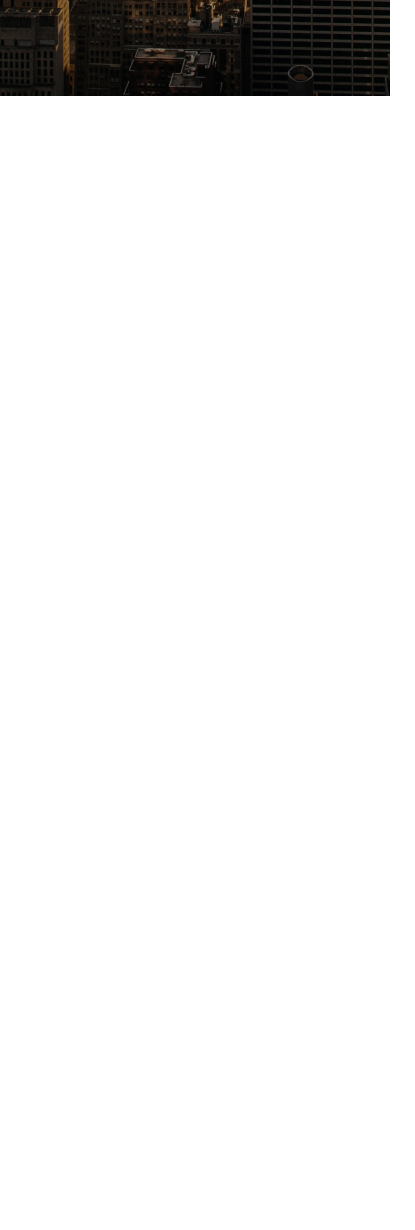
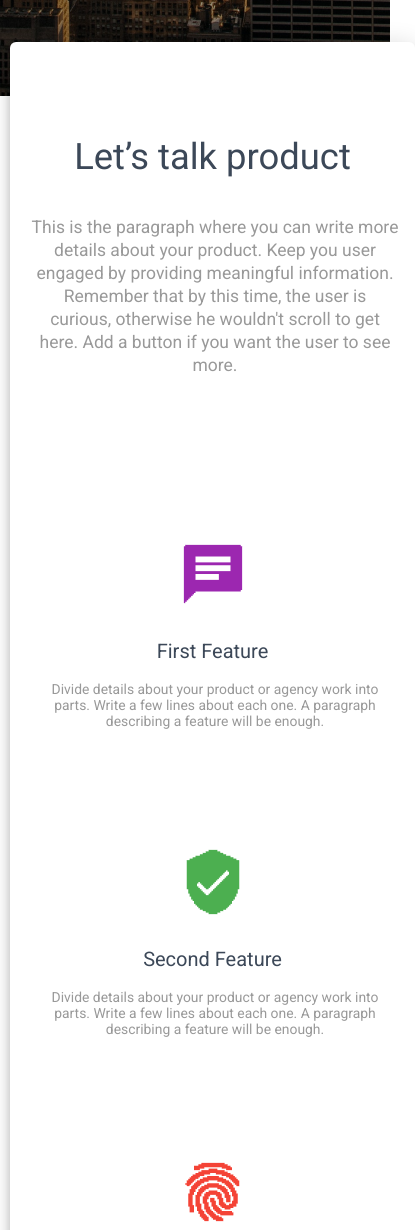
Before and after one commit to RudeSoul/Creative-Tim_Landing-page, a plain HTML site: page index.html in a window 390 px wide. Shown: the part 568-1798 px from the top of the page, 415 px wide, since content can reach past the window. Before the commit the page ends 844 px from the top, so only its background shows below. Drawn offline with Linux system fonts and the light colour scheme.

Commit message:
mobile view body card completed

```diff
--- a/index.html
+++ b/index.html
@@ -10,6 +10,7 @@
     <title>Creative-TIM</title>
     <!--build:css css/style.css-->
     <link rel="stylesheet" href="/dist/css/style.css">
+    <link rel="stylesheet" href="dist/css/style.css.map">
     <!--endbuild-->
 </head>
 
@@ -68,6 +69,90 @@
         </div>
     </div>
 
+    <!-- here starts main body  -->
+
+    <div class="main-body">
+        <div class="body-title">
+            <h2>
+                Let’s talk product
+            </h2>
+
+        </div>
+        <div class="body-paragraph">
+            <p>
+                This is the paragraph where you can write more
+                details about your product. Keep you user
+                engaged by providing meaningful information.
+                Remember that by this time, the user is curious,
+                otherwise he wouldn't scroll to get here. Add a
+                button if you want the user to see more.
+            </p>
+        </div>
+        <div class="features">
+            <div class="features__first">
+                <div class="features__img">
+
+                    <img src="images/f-1-s.png" alt="first features">
+                </div>
+                <div class="features__title">
+                    <h3>First Feature</h3>
+                </div>
+                <div class="features__paragraph">
+                    <p>
+                        Divide details about your product or agency work into
+                        parts. Write a few lines about each one. A paragraph
+                        describing a feature will be enough.
+                    </p>
+                </div>
+
+            </div>
+            <div class="features__second">
+
+                <div class="features__img">
+
+                    <img src="images/f-2-s.png" alt="second features">
+                </div>
+                <div class="features__title">
+                    <h3>Second Feature</h3>
+                </div>
+                <div class="features__paragraph">
+                    <p>
+                        Divide details about your product or agency work into
+                        parts. Write a few lines about each one. A paragraph
+                        describing a feature will be enough.
+                    </p>
+                </div>
+
+            </div>
+            <div class="features__third">
+
+                <div class="features__img">
+
+                    <img src="images/f-3-s.png" alt="Third features">
+                </div>
+                <div class="features__title">
+                    <h3>Third Feature</h3>
+                </div>
+                <div class="features__paragraph">
+                    <p>
+                        Divide details about your product or agency work into
+                        parts. Write a few lines about each one. A paragraph
+                        describing a feature will be enough.
+                    </p>
+                </div>
+
+            </div>
+
+        </div>
+
+        <div class="our-team">
+            <div class="our-team__title">
+                <h2>Here is our team</h2>
+            </div>
+
+        </div>
+    </div>
+
 </body>
 
 
--- a/sass/base/_base.scss
+++ b/sass/base/_base.scss
@@ -21,4 +21,9 @@ li {
 
 a {
     text-decoration: none;
+    display: inline-block;
 }
+
+p {
+    display: inline-block;
+}
--- /dev/null
+++ b/sass/modules/_body-card.scss
@@ -0,0 +1,109 @@
+.main-body {
+    position: absolute;
+    width: 405px;
+    top: 610px;
+    background: #FFFFFF;
+    box-shadow: 0px 2px 24px rgba(0, 0, 0, 0.14), 0px 8px 10px rgba(0, 0, 0, 0.2);
+    border-radius: 6px;
+    margin-left: 10px;
+
+}
+
+.body-title {
+    margin-top: 94px;
+    // line-height: 114px;
+
+    h2 {
+
+
+        font-family: Roboto;
+        font-style: normal;
+        font-weight: normal;
+        font-size: 36.4px;
+        color: #3C4858;
+        text-align: center;
+    }
+
+
+}
+
+.body-paragraph {
+    margin-top: 38px;
+    margin-left: 21px;
+    margin-right: 16px;
+
+    p {
+        font-family: $font-family--default;
+        font-weight: lighter;
+        font-size: 17.5px;
+        line-height: 23px;
+        text-align: center;
+        // letter-spacing: 3px;
+
+        color: #999999;
+    }
+
+}
+
+// features scss
+
+// .features {
+.features__first {
+
+    margin-top: 162px;
+}
+
+.features__second {
+    margin-top: 108px;
+}
+
+.features__third {
+    margin-top: 110px;
+}
+
+
+
+.features__img {
+    margin-left: 168px;
+    height: 70px;
+    width: 70px;
+
+    img {
+        object-fit: cover;
+
+    }
+}
+
+.features__title {
+    margin-top: 31px;
+
+    h3 {
+        font-family: $font-family--default;
+        font-weight: 500;
+        font-size: 20px;
+        line-height: 23px;
+        text-align: center;
+        color: #3C4858;
+    }
+}
+
+.features__paragraph {
+    margin-top: 18px;
+    margin-left: 41px;
+    margin-right: 36px;
+
+    p {
+        width: 328px;
+        height: 58px;
+        font-family: $font-family--default;
+        font-weight: 300;
+        font-size: 13.9px;
+        line-height: 16px;
+        text-align: center;
+
+        color: #999999;
+    }
+}
+
+
+// }
--- a/sass/modules/_manifest.scss
+++ b/sass/modules/_manifest.scss
@@ -1,2 +1,4 @@
 @import 'header';
+@import 'body-card';
+@import 'our-team';
 @import 'helper';
--- /dev/null
+++ b/sass/modules/_our-team.scss
@@ -0,0 +1 @@
+.our-team__title {}
```
Also changed, not shown: dist/css/style.css, images/f-1-s.png (added), images/f-1.png (added), images/f-2-s.png (added), images/f-2.png (added), images/f-3-s.png (added), images/f-3.png (added), 1 other file.
